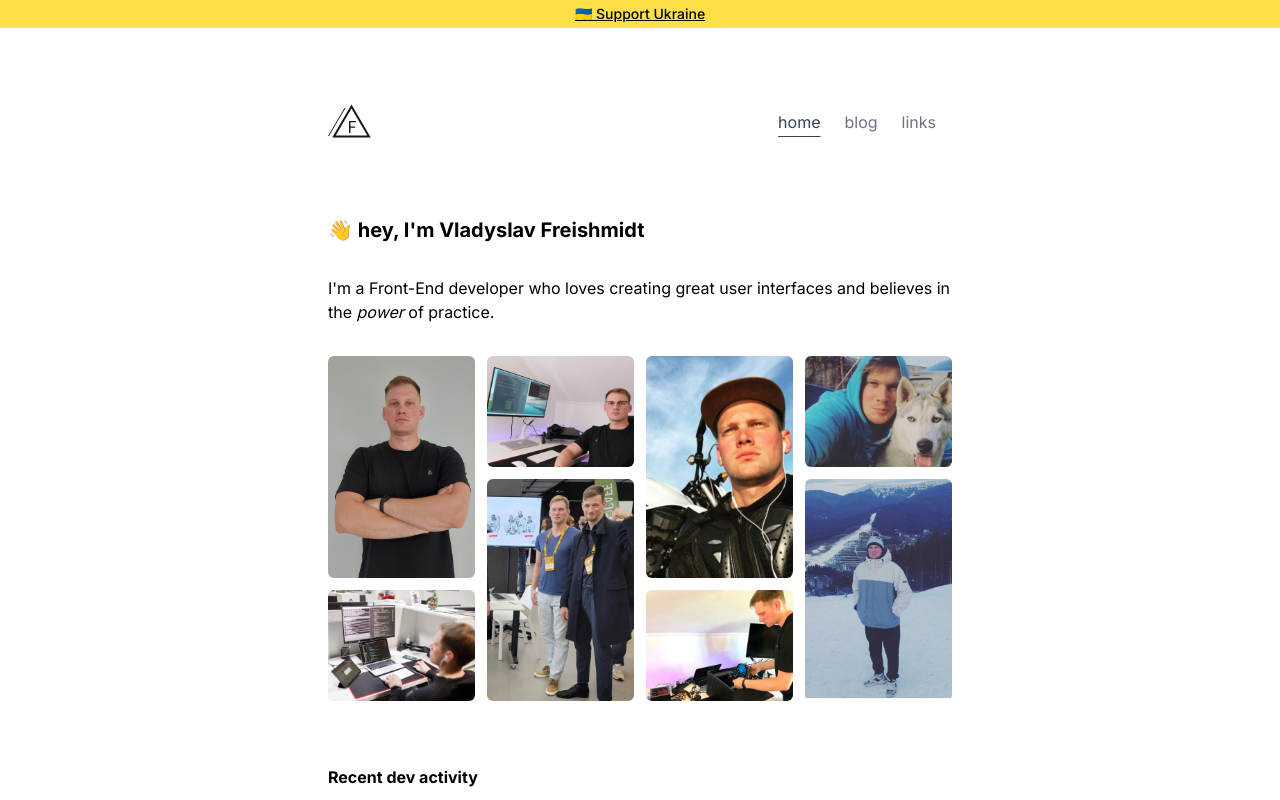
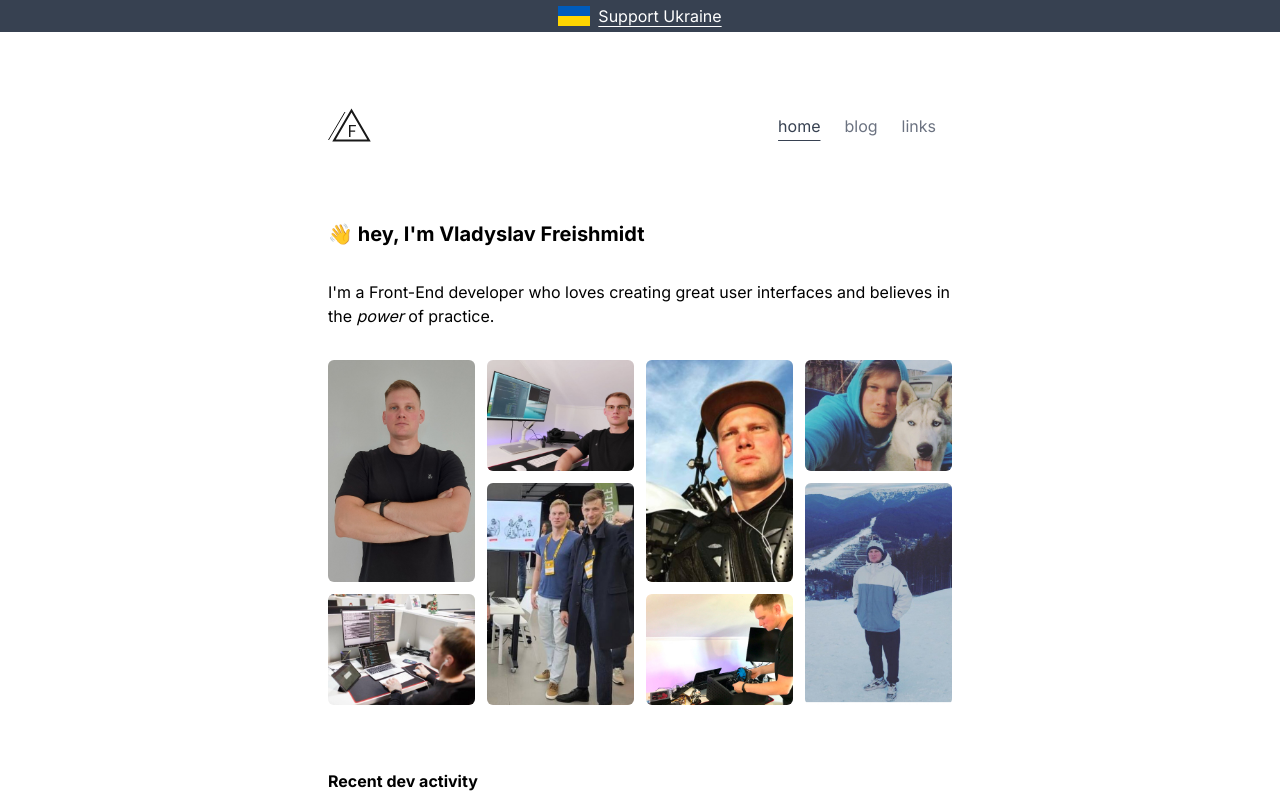
Before and after one commit to vladfreishmidt/freishmidt-blog, a Next.js app: page / in a window 1280 px wide. Shown: the top 800 px of the page. Built offline with nearby package versions, Linux system fonts and the light colour scheme.

Commit message:
Add Support Ukraine link

```diff
--- a/app/layout.tsx
+++ b/app/layout.tsx
@@ -3,6 +3,7 @@ import "./globals.css";
 import Navigation from "@/components/Navigation";
 import type { Metadata } from "next";
 import { Inter } from "next/font/google";
+import UkraineFlagIcon from "@/components/UkraineFlagIcon";
 
 const inter = Inter({ subsets: ["latin"] });
 
@@ -41,8 +42,15 @@ export default function RootLayout({
         {process.env.NEXT_PUBLIC_GOOGLE_ANALYTICS ? (
           <GoogleAnalytics ga_id={process.env.NEXT_PUBLIC_GOOGLE_ANALYTICS} />
         ) : null}
-        <div className="bg-yellow-300 text-center text-black font-medium text-sm underline py-1">
-          🇺🇦 Support Ukraine
+        <div className="bg-gray-700 py-1">
+          <a href="https://war.ukraine.ua/support-ukraine/" target="_blank">
+            <div className="flex items-center justify-center gap-2">
+              <UkraineFlagIcon />
+              <span className="text-white text-md underline underline-offset-4">
+                Support Ukraine
+              </span>
+            </div>
+          </a>
         </div>
         <div className="mx-auto  max-w-2xl px-6">
           <Header />
--- /dev/null
+++ b/components/UkraineFlagIcon.tsx
@@ -0,0 +1,14 @@
+export default function UkraineFlagIcon() {
+  return (
+    <svg
+      width="32"
+      height="20"
+      viewBox="0 0 32 20"
+      fill="none"
+      xmlns="http://www.w3.org/2000/svg"
+    >
+      <rect y="10" width="32" height="10" fill="#FFD500" />
+      <rect width="32" height="10" fill="#005BBB" />
+    </svg>
+  );
+}
```
